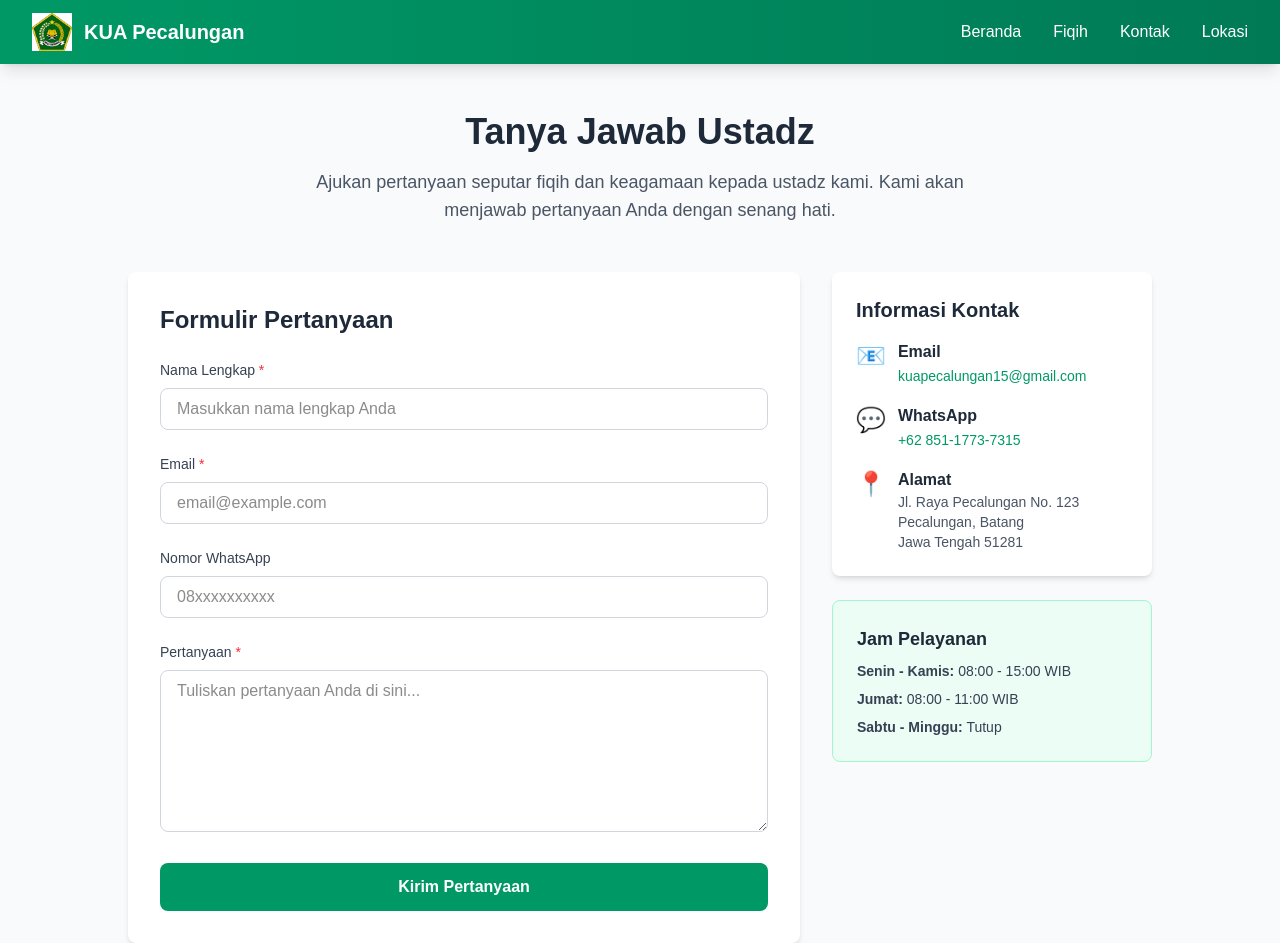
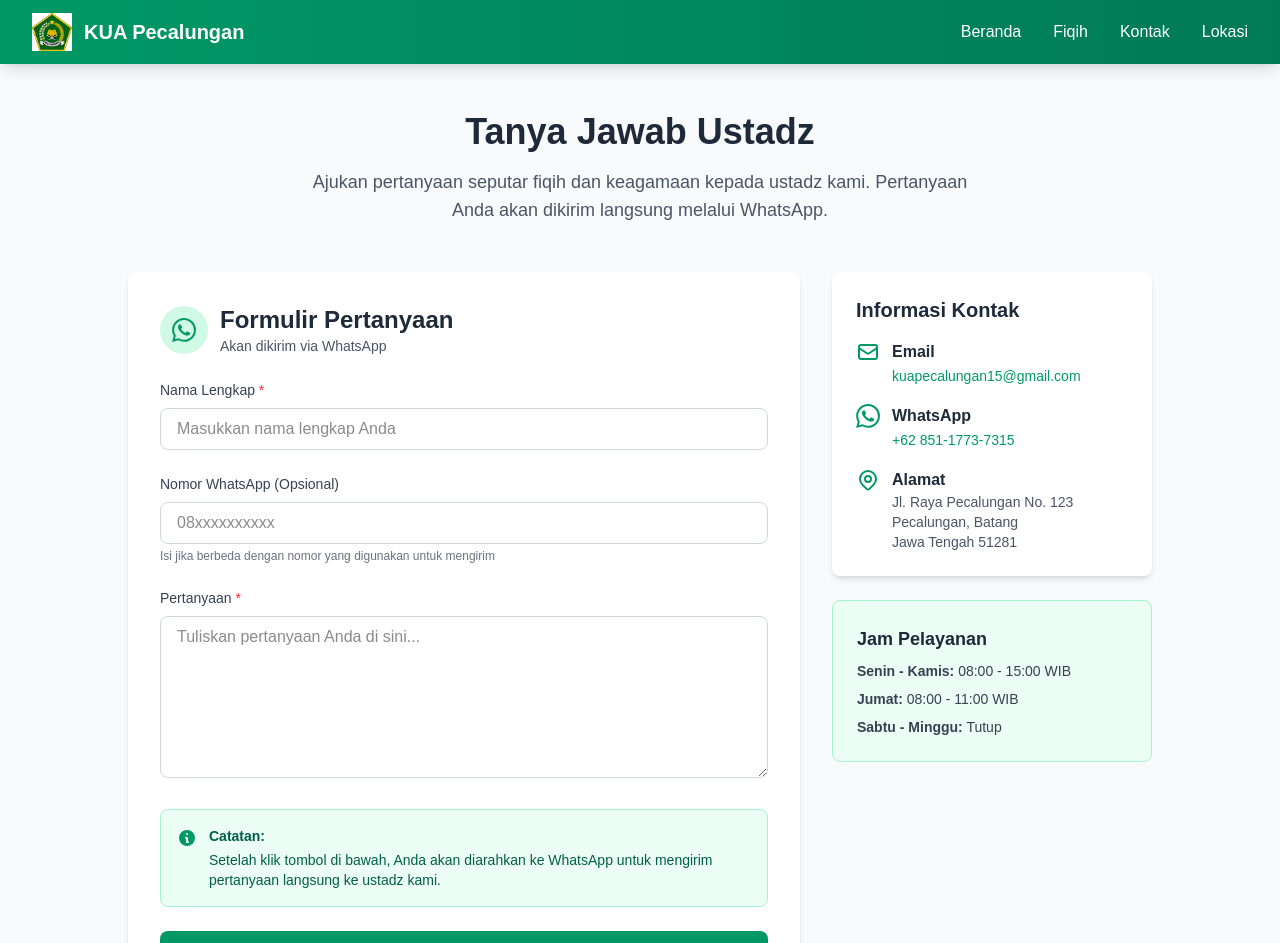
Before and after one commit to multimediadrw/kuapecalungan, a Next.js app: page /kontak in a window 1280 px wide. Shown: the top 943 px of the page. Built offline with nearby package versions, Linux system fonts and the light colour scheme.

Commit message:
Update form kontak: hapus field email dan redirect langsung ke WhatsApp

```diff
--- a/app/kontak/page.tsx
+++ b/app/kontak/page.tsx
@@ -5,12 +5,9 @@ import { useState } from 'react';
 export default function KontakPage() {
   const [formData, setFormData] = useState({
     name: '',
-    email: '',
     phone: '',
     question: '',
   });
-  const [isSubmitting, setIsSubmitting] = useState(false);
-  const [submitStatus, setSubmitStatus] = useState<'idle' | 'success' | 'error'>('idle');
 
   const handleChange = (e: React.ChangeEvent<HTMLInputElement | HTMLTextAreaElement>) => {
     setFormData({
@@ -19,32 +16,31 @@ export default function KontakPage() {
     });
   };
 
-  const handleSubmit = async (e: React.FormEvent) => {
+  const handleSubmit = (e: React.FormEvent) => {
     e.preventDefault();
-    setIsSubmitting(true);
-    setSubmitStatus('idle');
 
-    try {
-      const response = await fetch('/api/questions', {
-        method: 'POST',
-        headers: {
-          'Content-Type': 'application/json',
-        },
-        body: JSON.stringify(formData),
-      });
+    // Format pesan WhatsApp
+    const message = `Assalamualaikum, saya ingin bertanya:
 
-      if (response.ok) {
-        setSubmitStatus('success');
-        setFormData({ name: '', email: '', phone: '', question: '' });
-      } else {
-        setSubmitStatus('error');
-      }
-    } catch (error) {
-      console.error('Error submitting question:', error);
-      setSubmitStatus('error');
-    } finally {
-      setIsSubmitting(false);
-    }
+*Nama:* ${formData.name}
+*No. WhatsApp:* ${formData.phone || 'Tidak diisi'}
+
+*Pertanyaan:*
+${formData.question}
+
+Terima kasih.`;
+
+    // Encode pesan untuk URL
+    const encodedMessage = encodeURIComponent(message);
+
+    // Nomor WhatsApp KUA (tanpa +)
+    const whatsappNumber = '6285117737315';
+
+    // Redirect ke WhatsApp
+    window.open(`https://wa.me/${whatsappNumber}?text=${encodedMessage}`, '_blank');
+
+    // Reset form
+    setFormData({ name: '', phone: '', question: '' });
   };
 
   return (
@@ -57,7 +53,7 @@ export default function KontakPage() {
           </h1>
           <p className="text-lg text-gray-600 max-w-2xl mx-auto">
             Ajukan pertanyaan seputar fiqih dan keagamaan kepada ustadz kami.
-            Kami akan menjawab pertanyaan Anda dengan senang hati.
+            Pertanyaan Anda akan dikirim langsung melalui WhatsApp.
           </p>
         </div>
 
@@ -65,9 +61,17 @@ export default function KontakPage() {
           {/* Form */}
           <div className="lg:col-span-2">
             <div className="bg-white rounded-lg shadow-md p-8">
-              <h2 className="text-2xl font-bold text-gray-800 mb-6">
-                Formulir Pertanyaan
-              </h2>
+              <div className="flex items-center gap-3 mb-6">
+                <div className="bg-emerald-100 p-3 rounded-full">
+                  <svg className="w-6 h-6 text-emerald-600" fill="currentColor" viewBox="0 0 24 24">
+                    <path d="M17.472 14.382c-.297-.149-1.758-.867-2.03-.967-.273-.099-.471-.148-.67.15-.197.297-.767.966-.94 1.164-.173.199-.347.223-.644.075-.297-.15-1.255-.463-2.39-1.475-.883-.788-1.48-1.761-1.653-2.059-.173-.297-.018-.458.13-.606.134-.133.298-.347.446-.52.149-.174.198-.298.298-.497.099-.198.05-.371-.025-.52-.075-.149-.669-1.612-.916-2.207-.242-.579-.487-.5-.669-.51-.173-.008-.371-.01-.57-.01-.198 0-.52.074-.792.372-.272.297-1.04 1.016-1.04 2.479 0 1.462 1.065 2.875 1.213 3.074.149.198 2.096 3.2 5.077 4.487.709.306 1.262.489 1.694.625.712.227 1.36.195 1.871.118.571-.085 1.758-.719 2.006-1.413.248-.694.248-1.289.173-1.413-.074-.124-.272-.198-.57-.347m-5.421 7.403h-.004a9.87 9.87 0 01-5.031-1.378l-.361-.214-3.741.982.998-3.648-.235-.374a9.86 9.86 0 01-1.51-5.26c.001-5.45 4.436-9.884 9.888-9.884 2.64 0 5.122 1.03 6.988 2.898a9.825 9.825 0 012.893 6.994c-.003 5.45-4.437 9.884-9.885 9.884m8.413-18.297A11.815 11.815 0 0012.05 0C5.495 0 .16 5.335.157 11.892c0 2.096.547 4.142 1.588 5.945L.057 24l6.305-1.654a11.882 11.882 0 005.683 1.448h.005c6.554 0 11.89-5.335 11.893-11.893a11.821 11.821 0 00-3.48-8.413Z"/>
+                  </svg>
+                </div>
+                <div>
+                  <h2 className="text-2xl font-bold text-gray-800">Formulir Pertanyaan</h2>
+                  <p className="text-sm text-gray-600">Akan dikirim via WhatsApp</p>
+                </div>
+              </div>
 
               <form onSubmit={handleSubmit} className="space-y-6">
                 <div>
@@ -87,24 +91,8 @@ export default function KontakPage() {
                 </div>
 
                 <div>
-                  <label htmlFor="email" className="block text-sm font-medium text-gray-700 mb-2">
-                    Email <span className="text-red-500">*</span>
-                  </label>
-                  <input
-                    type="email"
-                    id="email"
-                    name="email"
-                    required
-                    value={formData.email}
-                    onChange={handleChange}
-                    className="w-full px-4 py-2 border border-gray-300 rounded-lg focus:ring-2 focus:ring-emerald-500 focus:border-transparent"
-                    placeholder="email@example.com"
-                  />
-                </div>
-
-                <div>
                   <label htmlFor="phone" className="block text-sm font-medium text-gray-700 mb-2">
-                    Nomor WhatsApp
+                    Nomor WhatsApp (Opsional)
                   </label>
                   <input
                     type="tel"
@@ -115,6 +103,9 @@ export default function KontakPage() {
                     className="w-full px-4 py-2 border border-gray-300 rounded-lg focus:ring-2 focus:ring-emerald-500 focus:border-transparent"
                     placeholder="08xxxxxxxxxx"
                   />
+                  <p className="text-xs text-gray-500 mt-1">
+                    Isi jika berbeda dengan nomor yang digunakan untuk mengirim
+                  </p>
                 </div>
 
                 <div>
@@ -133,24 +124,26 @@ export default function KontakPage() {
                   />
                 </div>
 
-                {submitStatus === 'success' && (
-                  <div className="bg-green-50 border border-green-200 text-green-800 px-4 py-3 rounded-lg">
-                    ✓ Pertanyaan Anda berhasil dikirim! Kami akan segera menjawabnya.
+                <div className="bg-emerald-50 border border-emerald-200 rounded-lg p-4">
+                  <div className="flex items-start gap-3">
+                    <svg className="w-5 h-5 text-emerald-600 flex-shrink-0 mt-0.5" fill="currentColor" viewBox="0 0 20 20">
+                      <path fillRule="evenodd" d="M18 10a8 8 0 11-16 0 8 8 0 0116 0zm-7-4a1 1 0 11-2 0 1 1 0 012 0zM9 9a1 1 0 000 2v3a1 1 0 001 1h1a1 1 0 100-2v-3a1 1 0 00-1-1H9z" clipRule="evenodd" />
+                    </svg>
+                    <div className="text-sm text-emerald-800">
+                      <p className="font-semibold mb-1">Catatan:</p>
+                      <p>Setelah klik tombol di bawah, Anda akan diarahkan ke WhatsApp untuk mengirim pertanyaan langsung ke ustadz kami.</p>
+                    </div>
                   </div>
-                )}
-
-                {submitStatus === 'error' && (
-                  <div className="bg-red-50 border border-red-200 text-red-800 px-4 py-3 rounded-lg">
-                    ✗ Terjadi kesalahan. Silakan coba lagi nanti.
-                  </div>
-                )}
+                </div>
 
                 <button
                   type="submit"
-                  disabled={isSubmitting}
-                  className="w-full bg-emerald-600 text-white py-3 rounded-lg font-semibold hover:bg-emerald-700 transition-colors disabled:bg-gray-400 disabled:cursor-not-allowed"
+                  className="w-full bg-emerald-600 text-white py-3 rounded-lg font-semibold hover:bg-emerald-700 transition-colors flex items-center justify-center gap-2"
                 >
-                  {isSubmitting ? 'Mengirim...' : 'Kirim Pertanyaan'}
+                  <svg className="w-5 h-5" fill="currentColor" viewBox="0 0 24 24">
+                    <path d="M17.472 14.382c-.297-.149-1.758-.867-2.03-.967-.273-.099-.471-.148-.67.15-.197.297-.767.966-.94 1.164-.173.199-.347.223-.644.075-.297-.15-1.255-.463-2.39-1.475-.883-.788-1.48-1.761-1.653-2.059-.173-.297-.018-.458.13-.606.134-.133.298-.347.446-.52.149-.174.198-.298.298-.497.099-.198.05-.371-.025-.52-.075-.149-.669-1.612-.916-2.207-.242-.579-.487-.5-.669-.51-.173-.008-.371-.01-.57-.01-.198 0-.52.074-.792.372-.272.297-1.04 1.016-1.04 2.479 0 1.462 1.065 2.875 1.213 3.074.149.198 2.096 3.2 5.077 4.487.709.306 1.262.489 1.694.625.712.227 1.36.195 1.871.118.571-.085 1.758-.719 2.006-1.413.248-.694.248-1.289.173-1.413-.074-.124-.272-.198-.57-.347m-5.421 7.403h-.004a9.87 9.87 0 01-5.031-1.378l-.361-.214-3.741.982.998-3.648-.235-.374a9.86 9.86 0 01-1.51-5.26c.001-5.45 4.436-9.884 9.888-9.884 2.64 0 5.122 1.03 6.988 2.898a9.825 9.825 0 012.893 6.994c-.003 5.45-4.437 9.884-9.885 9.884m8.413-18.297A11.815 11.815 0 0012.05 0C5.495 0 .16 5.335.157 11.892c0 2.096.547 4.142 1.588 5.945L.057 24l6.305-1.654a11.882 11.882 0 005.683 1.448h.005c6.554 0 11.89-5.335 11.893-11.893a11.821 11.821 0 00-3.48-8.413Z"/>
+                  </svg>
+                  Kirim via WhatsApp
                 </button>
               </form>
             </div>
@@ -164,7 +157,9 @@ export default function KontakPage() {
               </h3>
               <div className="space-y-4">
                 <div className="flex items-start space-x-3">
-                  <span className="text-2xl">📧</span>
+                  <svg className="w-6 h-6 text-emerald-600 flex-shrink-0" fill="none" stroke="currentColor" viewBox="0 0 24 24">
+                    <path strokeLinecap="round" strokeLinejoin="round" strokeWidth={2} d="M3 8l7.89 5.26a2 2 0 002.22 0L21 8M5 19h14a2 2 0 002-2V7a2 2 0 00-2-2H5a2 2 0 00-2 2v10a2 2 0 002 2z" />
+                  </svg>
                   <div>
                     <p className="font-semibold text-gray-800">Email</p>
                     <a href="mailto:kuapecalungan15@gmail.com" className="text-emerald-600 hover:text-emerald-700 text-sm">kuapecalungan15@gmail.com</a>
@@ -172,14 +167,20 @@ export default function KontakPage() {
                 </div>
 
                 <div className="flex items-start space-x-3">
-                  <span className="text-2xl">💬</span>
+                  <svg className="w-6 h-6 text-emerald-600 flex-shrink-0" fill="currentColor" viewBox="0 0 24 24">
+                    <path d="M17.472 14.382c-.297-.149-1.758-.867-2.03-.967-.273-.099-.471-.148-.67.15-.197.297-.767.966-.94 1.164-.173.199-.347.223-.644.075-.297-.15-1.255-.463-2.39-1.475-.883-.788-1.48-1.761-1.653-2.059-.173-.297-.018-.458.13-.606.134-.133.298-.347.446-.52.149-.174.198-.298.298-.497.099-.198.05-.371-.025-.52-.075-.149-.669-1.612-.916-2.207-.242-.579-.487-.5-.669-.51-.173-.008-.371-.01-.57-.01-.198 0-.52.074-.792.372-.272.297-1.04 1.016-1.04 2.479 0 1.462 1.065 2.875 1.213 3.074.149.198 2.096 3.2 5.077 4.487.709.306 1.262.489 1.694.625.712.227 1.36.195 1.871.118.571-.085 1.758-.719 2.006-1.413.248-.694.248-1.289.173-1.413-.074-.124-.272-.198-.57-.347m-5.421 7.403h-.004a9.87 9.87 0 01-5.031-1.378l-.361-.214-3.741.982.998-3.648-.235-.374a9.86 9.86 0 01-1.51-5.26c.001-5.45 4.436-9.884 9.888-9.884 2.64 0 5.122 1.03 6.988 2.898a9.825 9.825 0 012.893 6.994c-.003 5.45-4.437 9.884-9.885 9.884m8.413-18.297A11.815 11.815 0 0012.05 0C5.495 0 .16 5.335.157 11.892c0 2.096.547 4.142 1.588 5.945L.057 24l6.305-1.654a11.882 11.882 0 005.683 1.448h.005c6.554 0 11.89-5.335 11.893-11.893a11.821 11.821 0 00-3.48-8.413Z"/>
+                  </svg>
                   <div>
                     <p className="font-semibold text-gray-800">WhatsApp</p>
                     <a href="https://wa.me/6285117737315" target="_blank" rel="noopener noreferrer" className="text-emerald-600 hover:text-emerald-700 text-sm">+62 851-1773-7315</a>
                   </div>
                 </div>
+
                 <div className="flex items-start space-x-3">
-                  <span className="text-2xl">📍</span>
+                  <svg className="w-6 h-6 text-emerald-600 flex-shrink-0" fill="none" stroke="currentColor" viewBox="0 0 24 24">
+                    <path strokeLinecap="round" strokeLinejoin="round" strokeWidth={2} d="M17.657 16.657L13.414 20.9a1.998 1.998 0 01-2.827 0l-4.244-4.243a8 8 0 1111.314 0z" />
+                    <path strokeLinecap="round" strokeLinejoin="round" strokeWidth={2} d="M15 11a3 3 0 11-6 0 3 3 0 016 0z" />
+                  </svg>
                   <div>
                     <p className="font-semibold text-gray-800">Alamat</p>
                     <p className="text-gray-600 text-sm">
```
